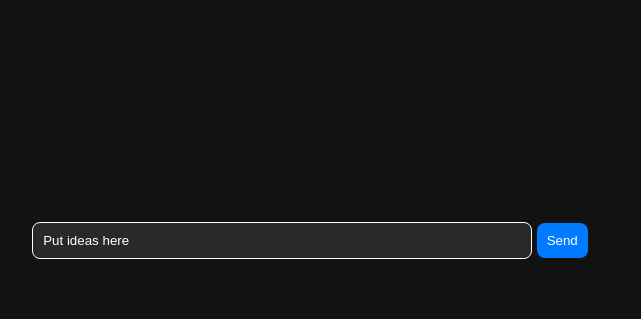
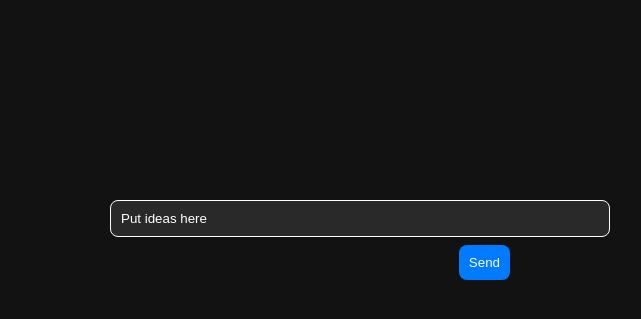
Before and after one commit to happylemonprogramming/nostrdvmpwa, a Flask app: page / in a window 1280 px wide. Shown: the part 152-471 px from the top of the page, without its empty margins (330-971 px from the left). Run offline with Flask 3, Linux system fonts and the light colour scheme.

Commit message:
reformatted text input

```diff
--- a/templates/index.html
+++ b/templates/index.html
@@ -35,6 +35,11 @@
 
       form {
           text-align: center; /* Center form contents */
+          width: 100%;
+          max-width: 400px; /* Set a max width to prevent stretching on larger screens */
+          display: flex;
+          flex-direction: column;
+          align-items: stretch;
       }
 
       input[type="text"] {
@@ -54,6 +59,8 @@
           border: none;
           cursor: pointer;
           border-radius: 8px; /* Soften corners */
+          align-self: flex-end; /* Right align the button */
+          margin-top: 8px; /* Add top margin for space between the button and input */
       }
     </style>
   </head>
```
